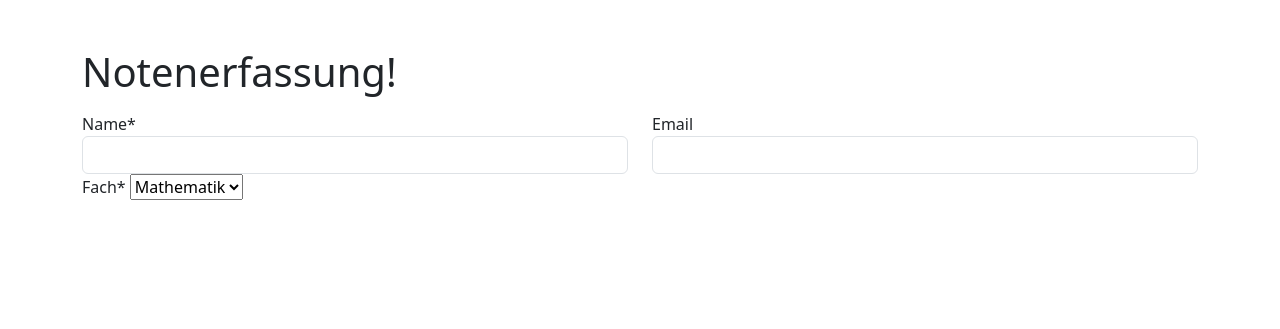
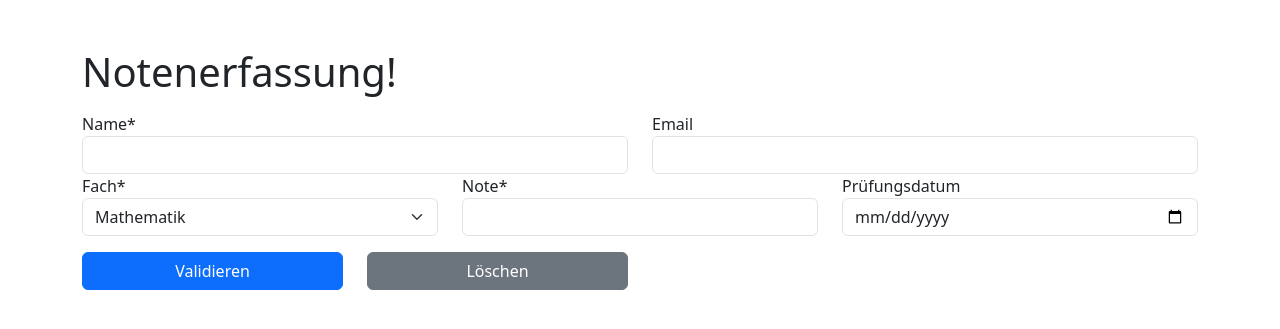
Before and after one commit to ellkoell/Notenerfassung, a PHP site: page / in a window 1280 px wide. Shown: the top 329 px of the page. Run offline with PHP 8.4, Linux system fonts and the light colour scheme.

Commit message:
div boxen fehler gerichtet, button länge angepasst, auswahlfeld fehler gerichtet

```diff
--- a/index.php
+++ b/index.php
@@ -5,8 +5,6 @@
     <meta name="viewport" content="width=device-width, initial-scale=1">
     <link href="css/bootstrap.min.css" rel="stylesheet"
           integrity="sha384-sRIl4kxILFvY47J16cr9ZwB07vP4J8+LH7qKQnuqkuIAvNWLzeN8tE5YBujZqJLB" crossorigin="anonymous">
-
-
     <title>Notenerfassung</title>
 </head>
 <body>
@@ -14,35 +12,50 @@
     <h1 class="mt-5 mb-3">Notenerfassung!</h1>
 
     <form id="form_grade" action="index.php" method="post">
+        <div class="row">
+            <div class="col-sm-6 form-group">
+                <label for="name">Name*</label>
+                <input type="text" name="name" class="form-control"
+                maxlength="">
+            </div>
+
+            <div class="col-sm-6 form-group">
+                <label for="email">Email</label>
+                <input type="email" name="email" class="form-control">
+            </div>
+        </div>
 
         <div class="row">
-
-            <div class="col-sm-6 form-group">
-                <label for="name">Name*</label>
-                <input type="text" name="name" class="form-control">
-
+            <div class="col-sm-4 form-group">
+                <label for="subject">Fach*</label>
+                <select name="subject" class="form-select">
+                    <option>Mathematik</option>
+                    <option>Deutsch</option>
+                    <option>Englisch</option>
+                </select>
             </div>
 
+            <div class="col-sm-4 form-group">
+                <label for="grade">Note*</label>
+                <input type="number" name="grade" class="form-control"/>
+            </div>
 
-            <div class="col-sm-6 form-group">
-                <label for="Email">Email</label>
-                <input type="email" name="email" class="form-control">
+            <div class="col-sm-4 form-group">
+                <label for="examDate">Prüfungsdatum</label>
+                <input type="date" name="examDate" class="form-control"/>
+            </div>
+        </div>
 
+        <div class="row mt-3">
+            <div class="col-sm-3 mb-3">
+                <input type="submit" name="submit" class="btn btn-primary w-100" value="Validieren">
+            </div>
 
+            <div class="col-sm-3">
+                <a href="index.php" class="btn btn-secondary btn-block w-100">Löschen</a>
             </div>
-            <div class="row">
-                <div class="col-sm-4 form-group">
-
-                    <label for="subject">Fach*</label>
-                    <select name="subject" class="custom-select">
-                        <option>Mathematik</option>
-                        <option>Deutsch</option>
-                        <option>Englisch</option>
-
-                    </select>
-
-                </div>
+        </div>
     </form>
 </div>
 </body>
-</html><?php
+</html>
```
